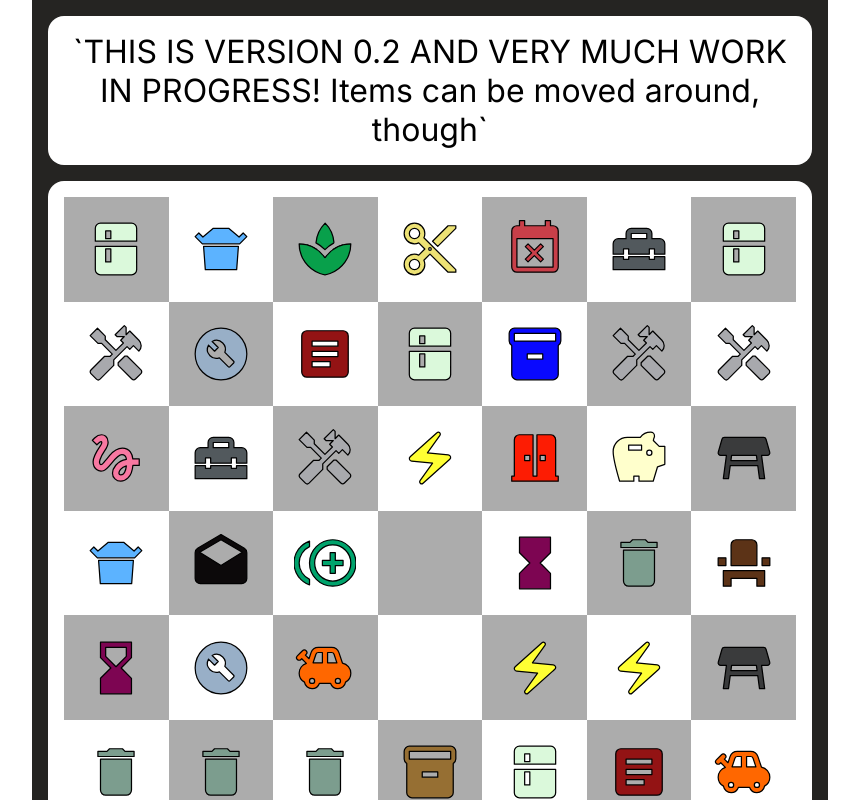
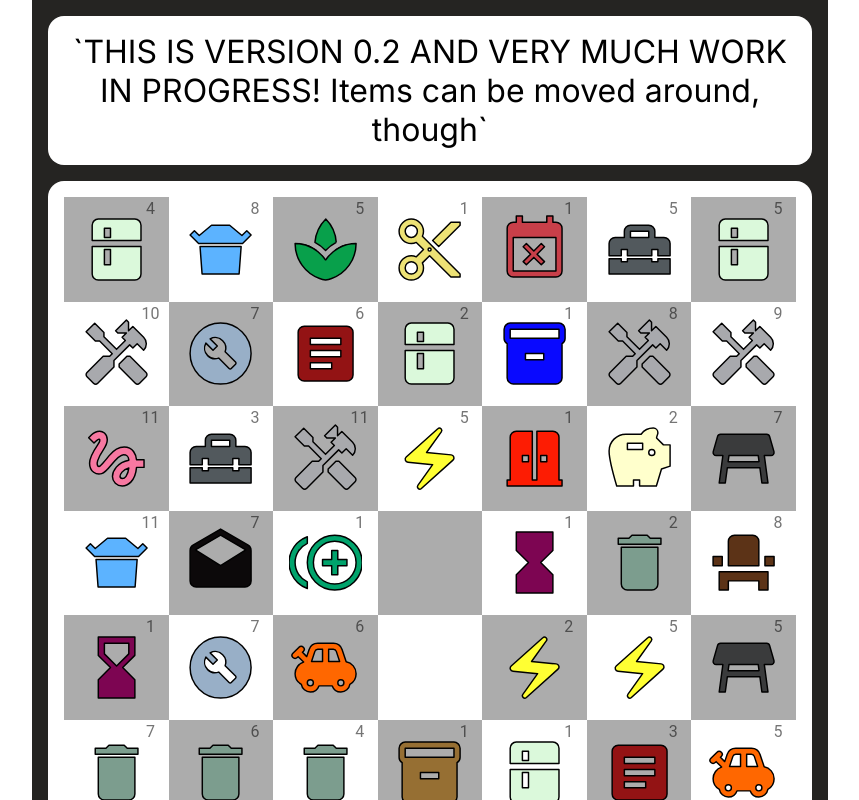
Before and after one commit to harmanen/react-merge-board, a Next.js app: page /react-merge-board/ in a window 1280 px wide. Shown: the whole page, without its empty margins (210-1069 px from the left). Built offline with nearby package versions, Linux system fonts and the light colour scheme.

Commit message:
Display item tier number next to the icon

```diff
--- a/app/components/DraggableIconItem.tsx
+++ b/app/components/DraggableIconItem.tsx
@@ -1,18 +1,19 @@
 import React from 'react';
 import { useDraggable } from '@dnd-kit/core';
-import { IconButton } from '@mui/material';
+import { Box, IconButton } from '@mui/material';
 import { CSS } from '@dnd-kit/utilities';
 import GenericProps from './GenericProps.type';
 import itemInfo from '../constants/itemInfo';
 import { Block } from '@mui/icons-material';
 import { Item } from './Board.type';
+import { ItemTier } from './ItemTier';
 
 interface Props extends GenericProps {
   iconItem: Item;
 }
 
 export function DraggableIconItem({ id, iconItem, children }: Props) {
-  const { itemId } = iconItem;
+  const { itemId, itemLevel } = iconItem;
 
   const { attributes, listeners, setNodeRef, transform } = useDraggable({
     id,
@@ -35,7 +36,10 @@ export function DraggableIconItem({ id, iconItem, children }: Props) {
       className="icon-button"
     >
       {/* Get icon or use default if missing */}
-      {itemInfo[itemId].icon || <Block sx={{ color: 'red' }} />}
+      <Box className="icon-container">
+        {itemInfo[itemId].icon || <Block sx={{ color: 'red' }} />}
+      </Box>
+      <ItemTier itemLevel={itemLevel} />
       {children}
     </IconButton>
   );
--- a/app/globals.css
+++ b/app/globals.css
@@ -2,6 +2,7 @@
   --layout-padding: 1rem;
   --grid-size: 6.25rem;
   --icon-size: 70%;
+  --item-tier-font-size: 1.5rem
 }
 
 * {
@@ -21,8 +22,10 @@ a {
 }
 
 .icon-button {
-  width: fit-content;
-  padding: 0
+  width: 100%;
+  height: 100%;
+  padding: 0;
+  position: relative;
 }
 
 .icon-button svg {
@@ -36,3 +39,25 @@ a {
   stroke-width: 0.03rem;
   stroke-linejoin: round;
 }
+
+.icon-container {
+  position: absolute;
+  bottom: 0;
+  left: 0;
+  width: 100%;
+  aspect-ratio: 1 / 1;
+  display: flex;
+  align-items: center;
+  justify-content: center;
+}
+
+.item-tier-container {
+  position: absolute;
+  top: 0;
+  right: 0;
+  width: calc(1.5 * var(--item-tier-font-size));
+}
+
+.item-tier-text {
+  font-size: var(--item-tier-font-size);
+}
```
